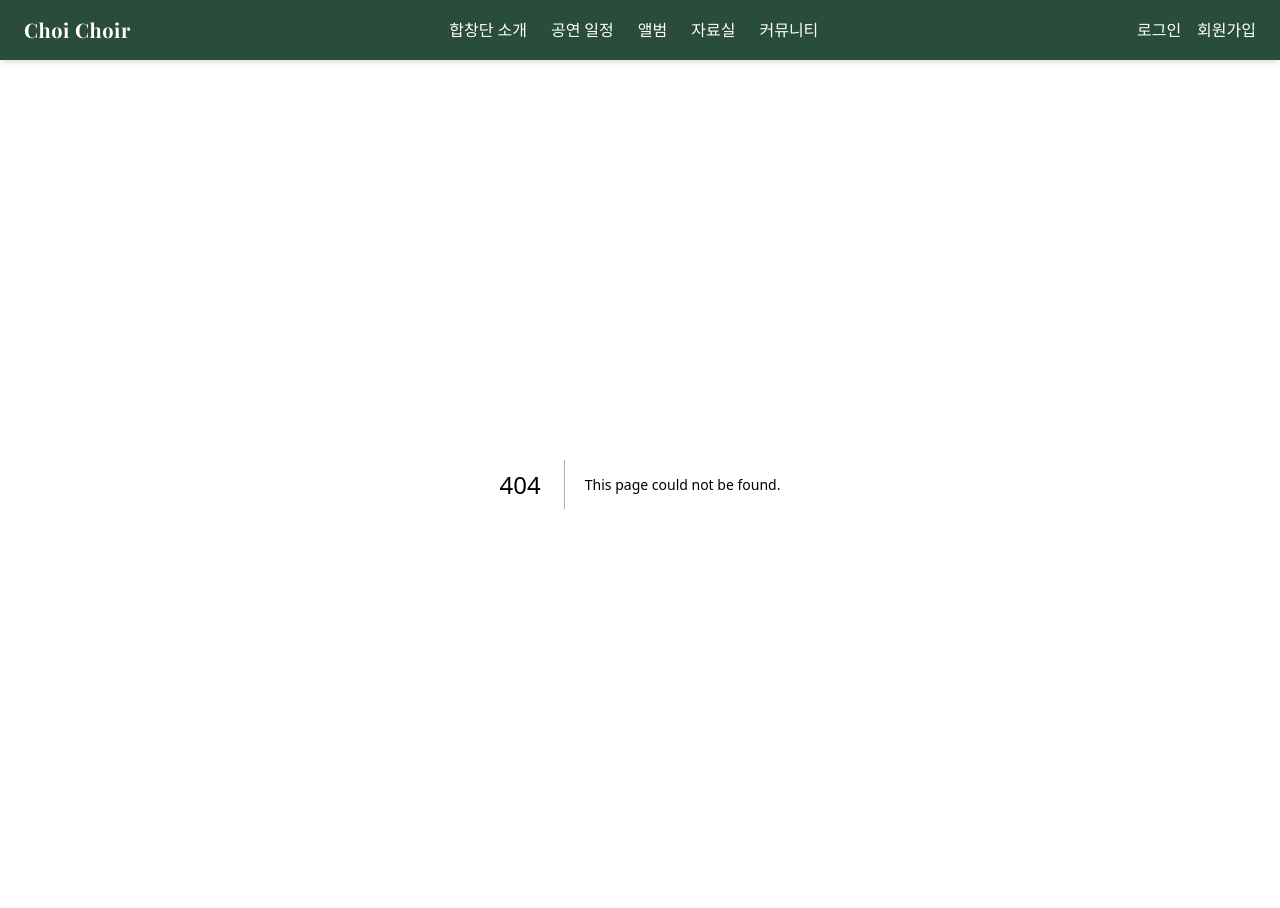
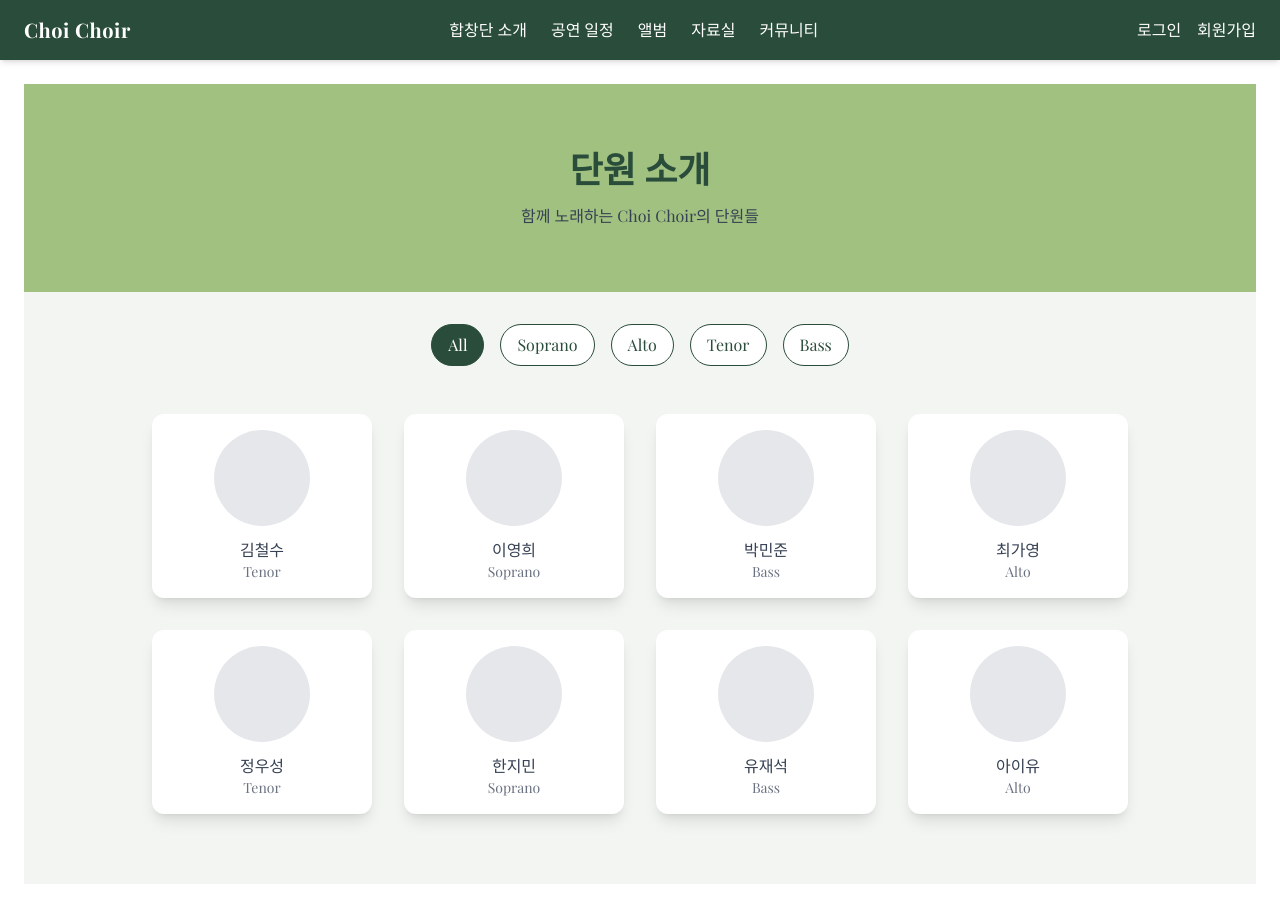
Before and after one commit to Siabel/choi-choir, a Next.js app: page /about/members in a window 1280 px wide. Before the commit this address had no page. Built offline with nearby package versions, Linux system fonts and the light colour scheme; a web font is replaced by a local one.

Commit message:
feat: about page init

```diff
--- /dev/null
+++ b/src/app/about/conductor/page.tsx
@@ -0,0 +1,48 @@
+export default function ConductorPage() {
+  return (
+    <section className="bg-primary-bg min-h-screen">
+      <div className="bg-primary-light py-16 text-center">
+        <h1 className="text-4xl font-bold text-primary">
+          단장 소개
+        </h1>
+        <p className="mt-4 text-gray-700">
+          Choi Choir를 이끄는 단장의 이야기
+        </p>
+      </div>
+
+      <div className="max-w-3xl mx-auto px-6 -mt-12">
+        <div className="bg-white shadow-lg rounded-xl p-8 flex flex-col md:flex-row items-center gap-8">
+          <div className="flex-shrink-0">
+            <div className="w-40 h-40 rounded-full bg-gray-300 shadow-inner" />
+          </div>
+
+          <div>
+            <h2 className="text-2xl font-semibold text-primary mb-2">
+              Choi 단장
+            </h2>
+            <p className="text-gray-600 mb-4">
+              음악으로 사람과 사람을 잇는 다리가 되는 것을 꿈꾸는 지휘자
+            </p>
+            <p className="text-gray-700 leading-relaxed">
+              음악에 대한 깊은 열정으로 Choi Choir를 이끌고 있습니다.
+              다양한 합창 경험을 바탕으로, 단원들과 함께 새로운 음악을
+              만들어가며 청중에게 감동을 전하고자 합니다.
+            </p>
+          </div>
+        </div>
+      </div>
+
+      <div className="max-w-3xl mx-auto px-6 mt-12 text-gray-700 leading-relaxed space-y-6">
+        <p className="text-lg">
+          “음악은 사람과 사람을 잇는 가장 따뜻한 언어입니다.
+          Choi Choir는 서로의 마음을 나누고, 세상에 울림을 전하기 위해
+          노력하고 있습니다.”
+        </p>
+        <p>
+          단원 모두가 성장하고, 청중과 함께하는 합창단이 되도록
+          앞으로도 최선을 다하겠습니다.
+        </p>
+      </div>
+    </section>
+  );
+}
--- /dev/null
+++ b/src/app/about/members/page.tsx
@@ -0,0 +1,78 @@
+"use client";
+
+import { useState } from "react";
+
+type Member = {
+  name: string;
+  part: "Soprano" | "Alto" | "Tenor" | "Bass";
+};
+
+export default function MembersPage() {
+  const dummyMembers: Member[] = [
+    { name: "김철수", part: "Tenor" },
+    { name: "이영희", part: "Soprano" },
+    { name: "박민준", part: "Bass" },
+    { name: "최가영", part: "Alto" },
+    { name: "정우성", part: "Tenor" },
+    { name: "한지민", part: "Soprano" },
+    { name: "유재석", part: "Bass" },
+    { name: "아이유", part: "Alto" },
+  ];
+
+  const [selectedPart, setSelectedPart] = useState<string>("All");
+
+  const filteredMembers =
+    selectedPart === "All"
+      ? dummyMembers
+      : dummyMembers.filter((m) => m.part === selectedPart);
+
+  const parts = ["All", "Soprano", "Alto", "Tenor", "Bass"];
+
+  return (
+    <section className="bg-primary-bg min-h-screen">
+      <div className="bg-primary-light py-16 text-center">
+        <h1 className="text-4xl font-bold text-primary">단원 소개</h1>
+        <p className="mt-4 text-gray-700">
+          함께 노래하는 Choi Choir의 단원들
+        </p>
+      </div>
+
+      <div className="max-w-5xl mx-auto px-6 mt-8 flex flex-wrap justify-center gap-4">
+        {parts.map((part) => (
+          <button
+            key={part}
+            onClick={() => setSelectedPart(part)}
+            className={`px-4 py-2 rounded-full border transition ${
+              selectedPart === part
+                ? "bg-primary text-white border-primary"
+                : "bg-white text-primary border-primary hover:bg-primary hover:text-white"
+            }`}
+          >
+            {part}
+          </button>
+        ))}
+      </div>
+
+      <div className="max-w-5xl mx-auto px-6 py-12">
+        <div className="grid grid-cols-2 sm:grid-cols-3 md:grid-cols-4 gap-8">
+          {filteredMembers.map((member) => (
+            <div
+              key={member.name}
+              className="bg-white rounded-xl shadow-lg p-4 flex flex-col items-center hover:shadow-xl transition"
+            >
+              <div className="w-24 h-24 rounded-full bg-gray-200 mb-3" />
+              <p className="text-gray-700 font-medium">{member.name}</p>
+              <p className="text-sm text-gray-500">{member.part}</p>
+            </div>
+          ))}
+        </div>
+
+        {filteredMembers.length === 0 && (
+          <p className="text-center text-gray-500 mt-8">
+            해당 파트의 단원이 없습니다.
+          </p>
+        )}
+      </div>
+    </section>
+  );
+}
--- /dev/null
+++ b/src/app/about/page.tsx
@@ -0,0 +1,38 @@
+export default function AboutPage() {
+  return (
+    <section className="min-h-screen bg-primary-bg py-12 px-6">
+      <div className="max-w-5xl mx-auto">
+        <h1 className="text-4xl font-bold text-primary mb-8">
+          합창단 소개
+        </h1>
+
+        <p className="text-lg text-gray-700 leading-relaxed mb-12">
+          Choi Choir는 음악을 통해 사람들의 마음을 하나로 모으는 합창단입니다.
+          정기 연주회, 협연, 다양한 음악 활동을 통해 예술의 가치를 나누고 있습니다.
+        </p>
+
+        <div className="mb-16">
+          <h2 className="text-2xl font-semibold text-primary mb-4">공식 YouTube</h2>
+          <div className="aspect-video rounded-lg overflow-hidden shadow-lg">
+            <iframe
+              className="w-full h-full"
+              src="https://www.youtube.com/embed/비디오ID"
+              title="Choi Choir YouTube"
+              allowFullScreen
+            />
+          </div>
+        </div>
+
+        <div>
+          <h2 className="text-2xl font-semibold text-primary mb-4">연습실 위치</h2>
+          <p className="text-gray-700 mb-4">
+            청주시 ,,, 123-45 (Choi Choir 연습실)
+          </p>
+          <div className="w-full h-64 bg-gray-200 rounded-lg flex items-center justify-center text-gray-500">
+            지도
+          </div>
+        </div>
+      </div>
+    </section>
+  );
+}
--- a/src/components/Common/Navbar.tsx
+++ b/src/components/Common/Navbar.tsx
@@ -8,7 +8,7 @@ const navItems = [
     label: "합창단 소개",
     dropdown: [
       { href: "/about", label: "소개 페이지" },
-      { href: "/about/director", label: "단장 소개" },
+      { href: "/about/conductor", label: "단장 소개" },
       { href: "/about/members", label: "단원 소개" },
     ],
   },
```
